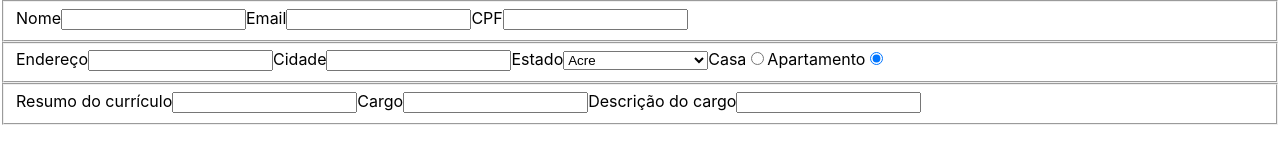
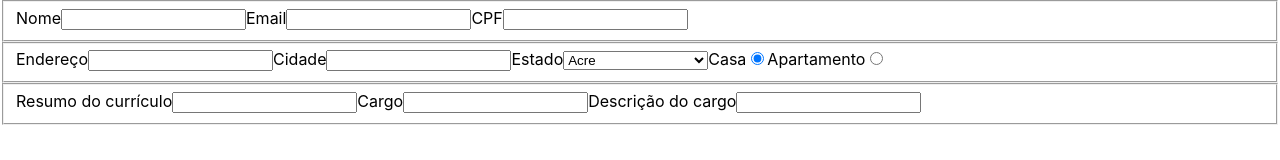
Before and after one commit to feduarte-dev/react-form, a React (Vite) app: page / in a window 1280 px wide. Shown: the top 160 px of the page. Built offline with nearby package versions, Linux system fonts and the light colour scheme.

Commit message:
segundo requisito sem bug

```diff
--- a/src/App.tsx
+++ b/src/App.tsx
@@ -61,12 +61,12 @@ function App() {
         </label>
         <label>
           Casa
-          <input type="radio" name="place" checked />
+          <input type="radio" name="place" defaultChecked />
         </label>
         <label>
           Apartamento
           {/* bug */}
-          <input type="radio" name="place" checked />
+          <input type="radio" name="place" />
         </label>
       </fieldset>
       <fieldset>
```
